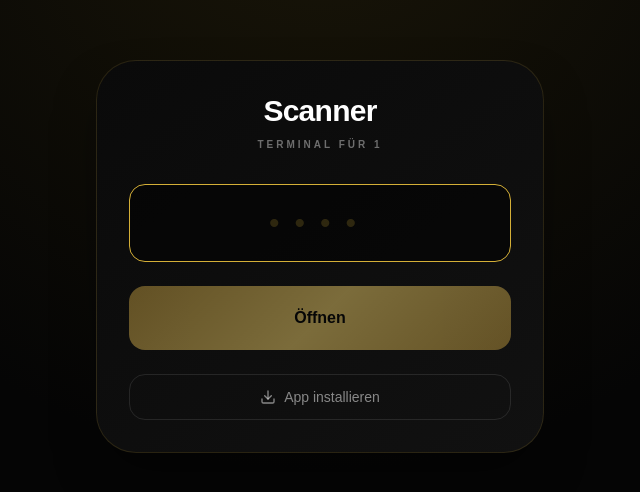
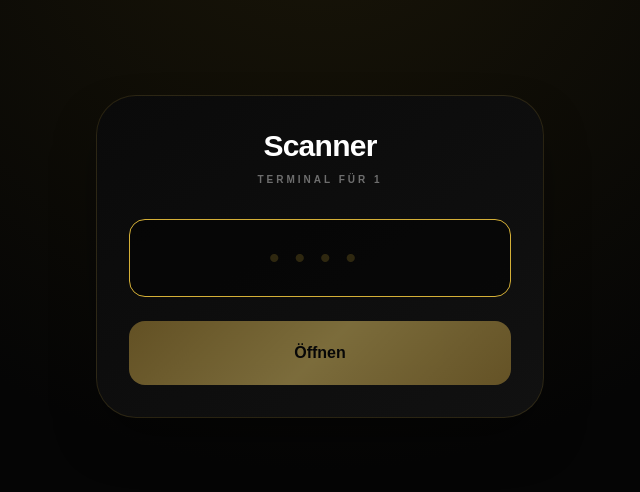
Before and after one commit to AbdellatifBaou/Loyality_Card_Sys, a Next.js app: page /1 in a window 1280 px wide. Shown: the part 144-636 px from the top of the page, without its empty margins (320-960 px from the left). Built offline with nearby package versions, Linux system fonts and the light colour scheme; no server answers.

Commit message:
Restore original install button behavior - only show when installable

```diff
--- a/src/app/[slug]/page.tsx
+++ b/src/app/[slug]/page.tsx
@@ -185,7 +185,7 @@ export default function MerchantScannerPage({ params }: { params: Promise<{ slug
             </button>
           </form>
 
-          {!isStandalone && (
+          {(deferredPrompt || isIOS) && (
             <button onClick={handleInstall} className="w-full mt-6 py-3 rounded-2xl border border-white/10 text-white/50 text-sm font-medium flex items-center justify-center gap-2">
               <Download size={16} /> App installieren
             </button>
```
